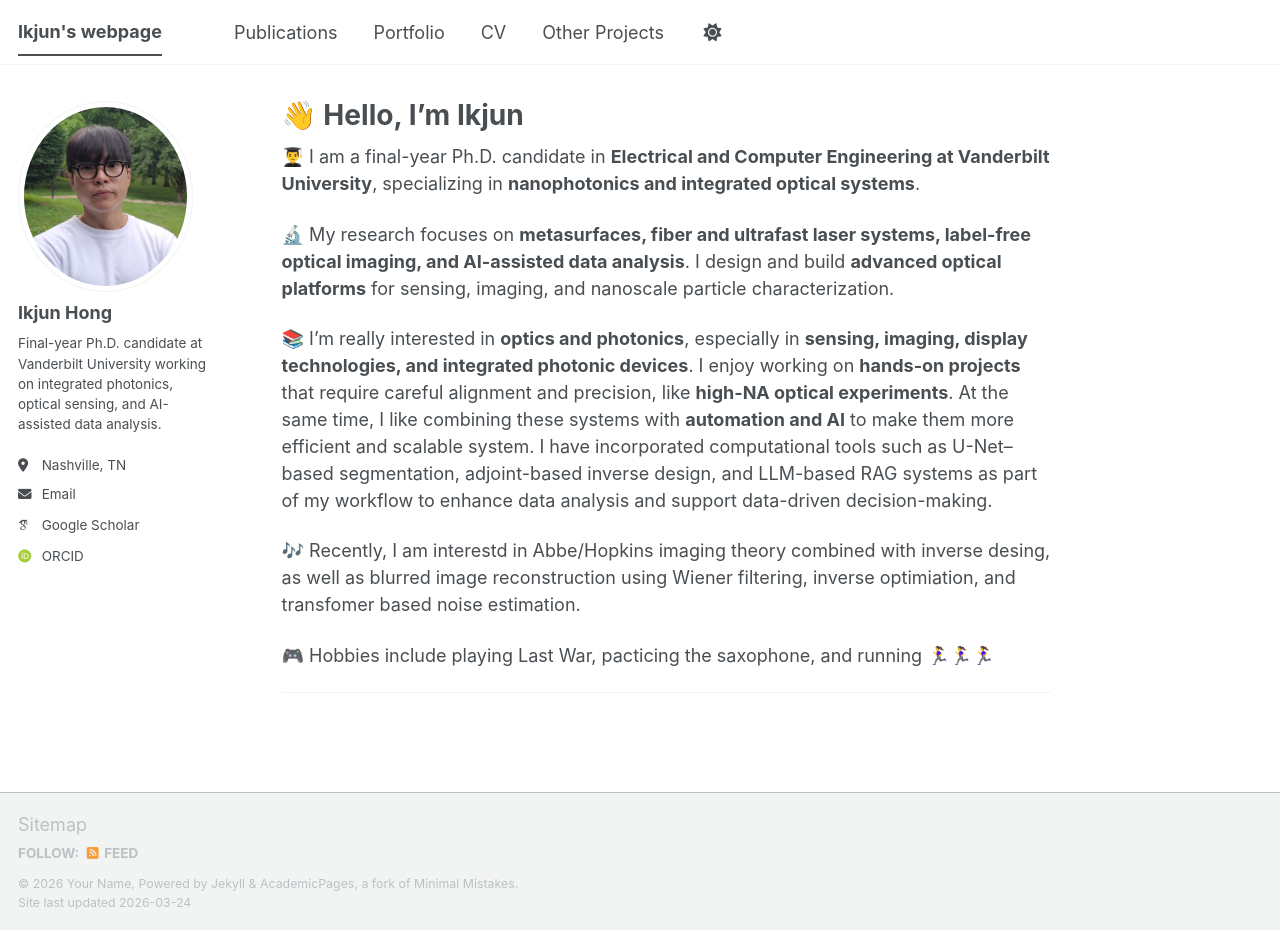
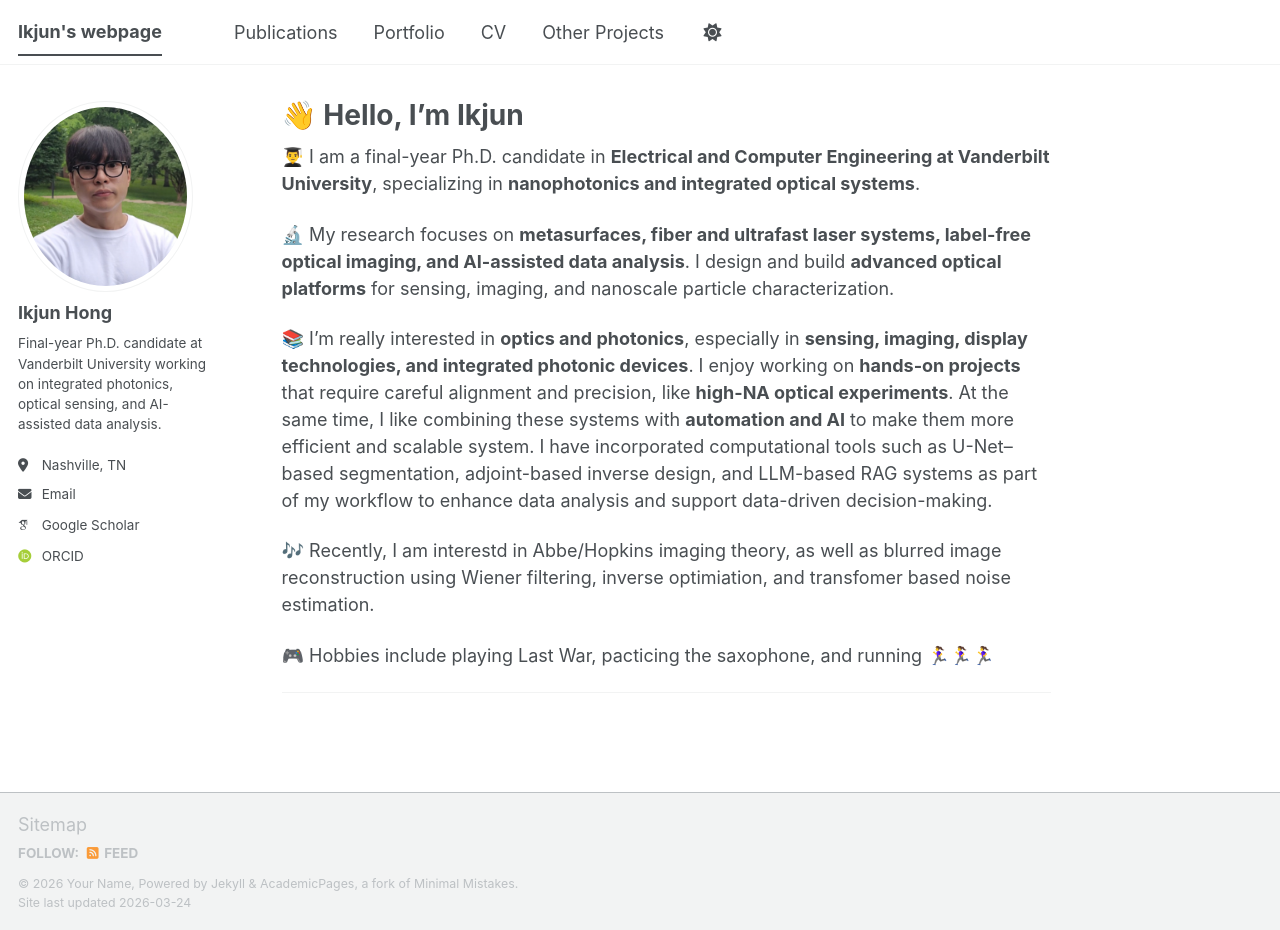
Before and after one commit to IkjunHong-beep/ikjunhong-beep.github.io, a Jekyll site: the page built from _pages/about.md, in a window 1280 px wide and 930 px high. Built offline with Jekyll 4.4.1, drawn with Linux system fonts in a browser that asks for light colours; some web fonts are replaced; a script bundle is joined from its source files by our own code; library files that are not in the unit come from our copies.

Commit message:
Update about.md

```diff
--- a/_pages/about.md
+++ b/_pages/about.md
@@ -13,7 +13,7 @@ redirect_from:
 
 📚 I’m really interested in **optics and photonics**, especially in **sensing, imaging, display technologies, and integrated photonic devices**. I enjoy working on **hands-on projects** that require careful alignment and precision, like **high-NA optical experiments**. At the same time, I like combining these systems with **automation and AI** to make them more efficient and scalable system. I have incorporated computational tools such as U-Net–based segmentation, adjoint-based inverse design, and LLM-based RAG systems as part of my workflow to enhance data analysis and support data-driven decision-making.
 
-🎶 Recently, I am interestd in Abbe/Hopkins imaging theory combined with inverse desing, as well as blurred image reconstruction using Wiener filtering, inverse optimiation, and transfomer based noise estimation.
+🎶 Recently, I am interestd in Abbe/Hopkins imaging theory, as well as blurred image reconstruction using Wiener filtering, inverse optimiation, and transfomer based noise estimation.
 
 🎮 Hobbies include playing Last War, pacticing the saxophone, and running 🏃‍♀️🏃‍♀️🏃‍♀️
 
```
